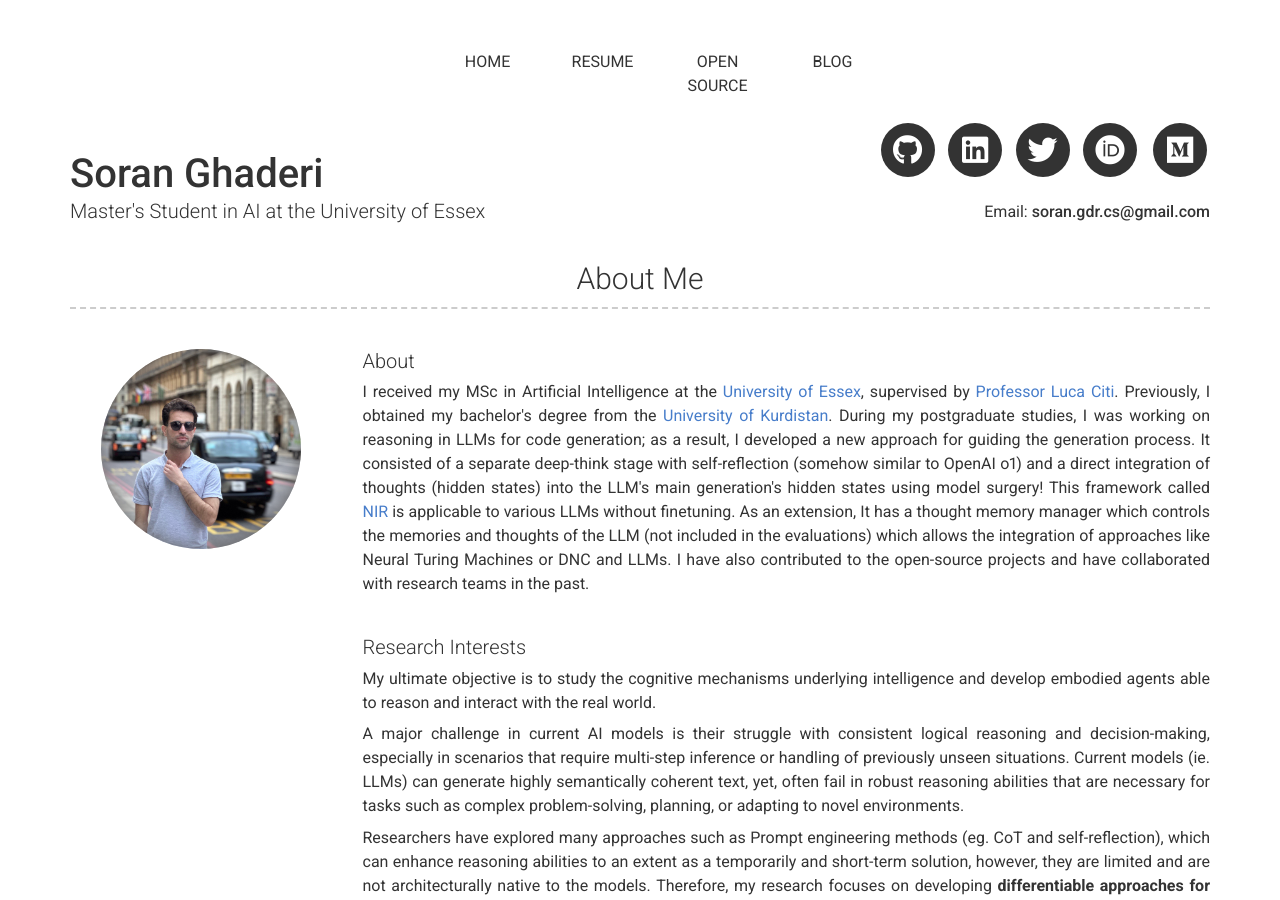
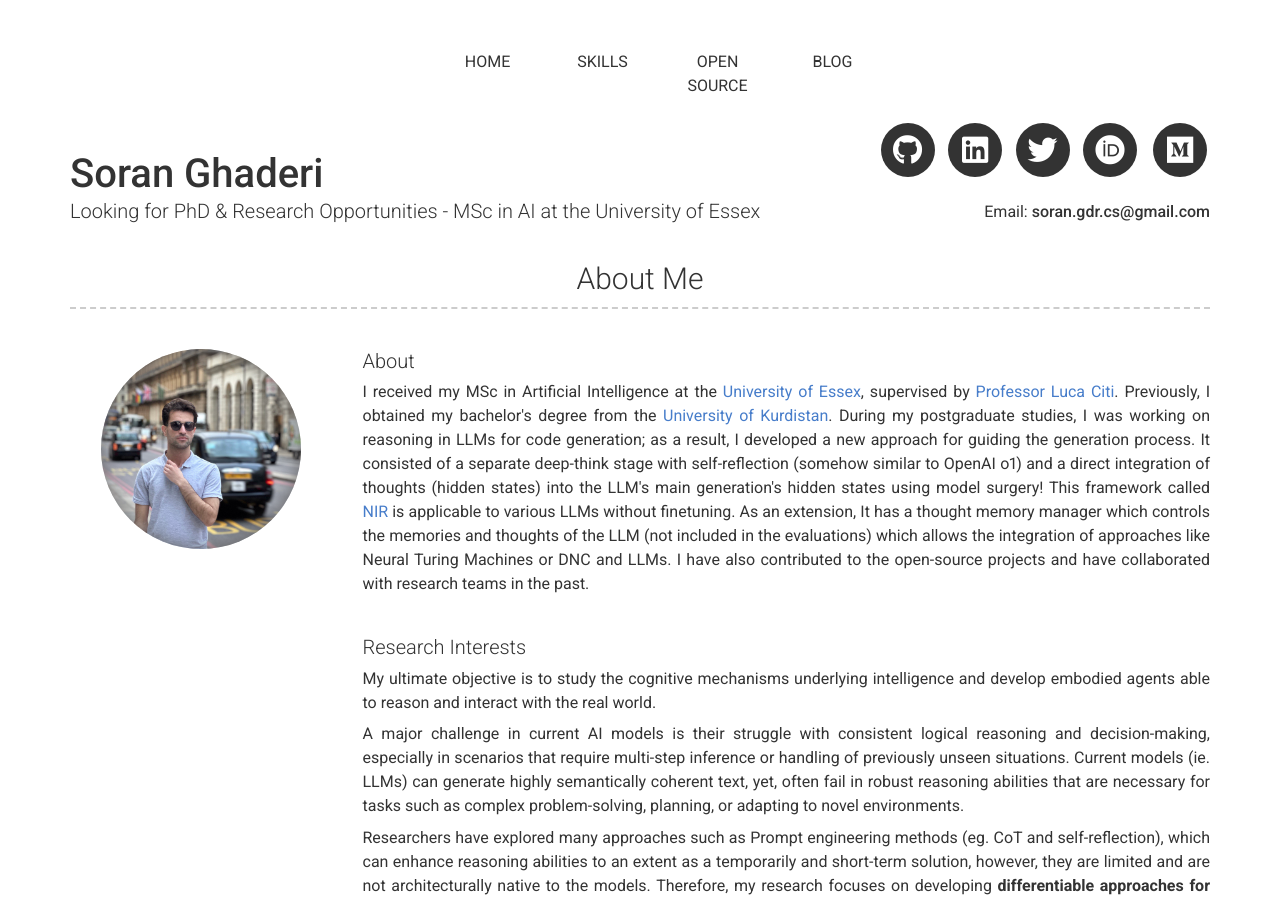
Before and after one commit to soran-ghaderi/soran-ghaderi.github.io, a Jekyll site: the page built from index.md, in a window 1280 px wide and 900 px high. Built offline with Jekyll 4.4.1, drawn with Linux system fonts in a browser that asks for light colours; nearby versions of some CDN libraries.

Commit message:
doc: update

```diff
--- a/_config.yml
+++ b/_config.yml
@@ -23,11 +23,10 @@ repository: https://github.com/soran-ghaderi/soran-ghaderi.github.io
 
 # Personal info
 name: Soran Ghaderi
-title: Master's Student in AI at the University of Essex
+title: Looking for PhD & Research Opportunities - MSc in AI at the University of Essex
 email: soran.gdr.cs@gmail.com
 #phone: Your phone number (optional)
 #website: https://soran-ghaderi.github.io
-
 
 # Dark Mode (true/false/never)
 darkmode: false
@@ -153,9 +152,6 @@ about_content: | # this will include new lines to allow paragraphs
     </ul>
   </section>
 
-
-
-
 #        I am a Master's student pursuing a specialization in Artificial Intelligence at the University of Essex.
 #      With over three years of hands-on experience, my passion lies in the realm of deep learning and autonomous agents.
 #
@@ -164,7 +160,6 @@ about_content: | # this will include new lines to allow paragraphs
 #
 #      Parallel to this, I have actively engaged in freelance work and collaborated with research teams, and have made
 #      contributions to the open-source community.
-
 
 #  ### Academic accomplishments<br>
 #
--- a/_data/menu_items/menu.yml
+++ b/_data/menu_items/menu.yml
@@ -4,7 +4,7 @@ docs:
   - title: Home
     url: /
 
-  - title: Resume
+  - title: Skills
     url: /skills.html
 
   - title: Open source
```
